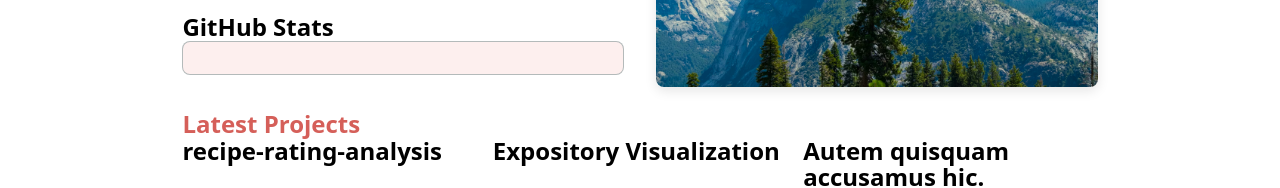
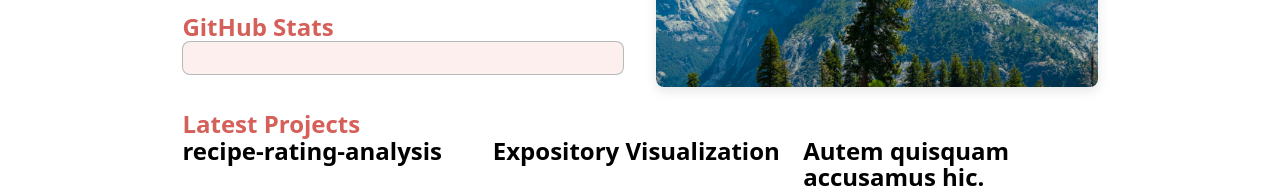
Before and after one commit to desai-k/portfolio, a plain HTML site: page index.html in a window 1280 px wide. Shown: the part 289-477 px from the top of the page. Drawn offline with Linux system fonts and the light colour scheme; no server answers.

Commit message:
Update index.html

```diff
--- a/index.html
+++ b/index.html
@@ -19,7 +19,7 @@
         pursuing a degree in Data Science with a minor in Business Analytics.
     </p>
         <!-- GitHub stats container -->
-        <h2>GitHub Stats</h2>
+        <h2 class="project-title">GitHub Stats</h2>
         <div id="profile-stats"></div>
     </div>
 
```
